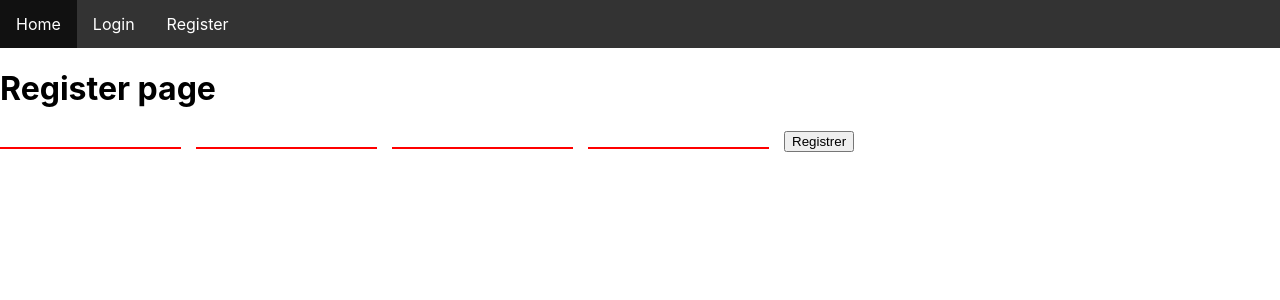
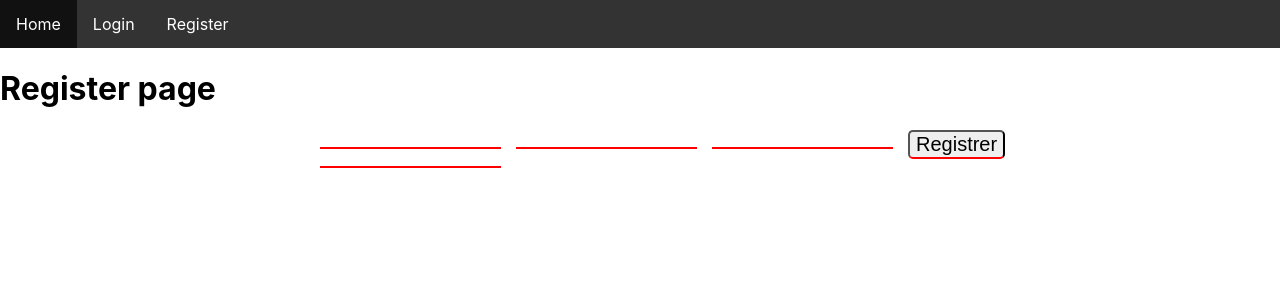
Before and after one commit to ColaSlice/psycologists-site, a React (Create React App) app: page /RegisterPage in a window 1280 px wide. Shown: the top 300 px of the page. Built offline with nearby package versions, Linux system fonts and the light colour scheme.

Commit message:
added html

```diff
--- a/src/App.css
+++ b/src/App.css
@@ -4,7 +4,7 @@ ul {
     padding: 0;
     overflow: hidden;
     background-color: #333;
-  }
+}
 
 li {
 float: left;
@@ -31,7 +31,6 @@ input[type=text] {
     border-bottom: 2px solid red;
     margin-right: 15px;
     float:left;
-
 }
 
 input[type=password] {
@@ -40,3 +39,23 @@ input[type=password] {
     margin-right: 15px;
     float:left;
 }
+
+button {
+    border-bottom: 2px solid red;
+    border-radius: 5px;
+    font-size: 20px;
+}
+
+.centerDiv {
+    margin-left: 25%;
+    width: 50%;
+    justify-content: center;
+    align-items: center;
+}
+
+.centerDiv2 {
+    margin-left: 25%;
+    width: 50%;
+    justify-content: center;
+    align-items: center;
+}
--- a/src/App.js
+++ b/src/App.js
@@ -7,8 +7,14 @@ import Home from './pages/Home';
 import LoginPage from './pages/LoginPage';
 import PrivatePage from './pages/PrivatePage';
 import RegisterPage from './pages/RegisterPage';
+import MessagePage from './pages/MessagePage';
+import PrivateRoute from './utils/PrivateRoute';
 
 function App() {
+  let auth = {'token':false};
+    if (localStorage.getItem("ok")) {
+        auth = {'token':true};
+    }
   return (
     <>
       <nav>
@@ -21,8 +27,11 @@ function App() {
       <Routes>
         <Route path="/" element={<Home />} />
         <Route path="/LoginPage" element={<LoginPage />} />
-        <Route path="/PrivatePage" element={<PrivatePage />} />
         <Route path="/RegisterPage" element={<RegisterPage />} />
+        <Route element={<PrivateRoute />}>
+          <Route element={<PrivatePage />} path="/PrivatePage" exact/>
+          <Route element={<MessagePage />} path="/MessagePage" exact/>
+        </Route>
       </Routes>
     </>
   );
--- a/src/pages/Home.js
+++ b/src/pages/Home.js
@@ -1,10 +1,15 @@
 import * as React from 'react';
-import { Link } from 'react-router-dom';
 
 export default function Home() {
     return (
-        <>
+        <div className='centerDiv'>
             <h1>Home page</h1>
-        </>
+            <h2>
+                Velkommen.
+            </h2>
+            <p>
+                Det her er en test side. Brug ikke dine personlige oplysninger her.
+            </p>
+        </div>
     );
 }
--- a/src/pages/LoginPage.js
+++ b/src/pages/LoginPage.js
@@ -7,7 +7,7 @@ import axios from 'axios';
 
 
 function GetToken(username, password, email, license) {
-    axios.post("https://localhost:5000/api/Proxy/login", {
+    axios.post("http://localhost:5002/api/Proxy/login", {
         username,
         password,
         email,
@@ -71,12 +71,14 @@ function LoginPage() {
     return (
         <div onLoad={check}>
             <h1>Login page</h1>
+            <div className='centerDiv2'>
                 <form ref={nameForm}>
                     <input type="text" label="username" name="username"/>
                     <input type="password" label="password" name="password"></input>
                     <input type="text" label="email" name="email"></input>
                     <input type="text" label="license" name="license"></input>
                 </form>
+            </div>
             <button onClick={login}>Logind</button>
         </div>
     );
--- /dev/null
+++ b/src/pages/MessagePage.js
@@ -0,0 +1,14 @@
+import * as React from 'react';
+import { Navigate, useNavigate } from 'react-router-dom';
+import Cookies from 'universal-cookie';
+
+
+function MessagePage() {
+    return (
+        <div>
+            <h1>Message page</h1>
+
+        </div>
+    );
+}
+export default MessagePage;
--- a/src/pages/RegisterPage.js
+++ b/src/pages/RegisterPage.js
@@ -6,13 +6,12 @@ import Cookies from 'universal-cookie';
 import axios from 'axios';
 
 function RegisterUser(username, password, email, license) {
-    axios.post("https://localhost:5000/api/Proxy/register", {
+    axios.post("http://localhost:5002/api/Proxy/register", {
         username,
         password,
         email,
         license
     }).then((response) => {
-        localStorage.setItem("respone", JSON.stringify(response.data));
         if (response.status === 200) {
             localStorage.setItem("ok", JSON.stringify(response.data));
         }
@@ -40,10 +39,12 @@ function RegisterPage() {
             <h1>Register page</h1>
             <nav>
             <form ref={nameForm}>
-                <input className='hej' type="text" label="username" name="username"/>
-                <input className='hej' type="password" label="password" name="password"></input>
-                <input className='hej' type="text" label="email" name="email"></input>
-                <input className='hej' type="text" label="license" name="license"></input>
+                <div className='centerDiv2'>
+                    <input type="text" label="username" name="username"/>
+                    <input type="password" label="password" name="password"></input>
+                    <input type="text" label="email" name="email"></input>
+                    <input type="text" label="license" name="license"></input>
+                </div>
             </form>
             <button onClick={register}>Registrer</button>
             </nav>
--- /dev/null
+++ b/src/utils/PrivateRoute.js
@@ -0,0 +1,17 @@
+import { Outlet, Navigate } from "react-router-dom";
+
+const PrivateRoute = () => {
+    let auth = {'token':false};
+    if (localStorage.getItem("user")) {
+        auth = {'token':true};
+    }
+    if (localStorage.getItem("ok")) {
+        auth = {'token':true};
+    }
+
+    return (
+        auth.token ? <Outlet/> : <navigate to="/"/>
+    )
+}
+
+export default PrivateRoute;
```
Lines whose indentation alone changed are shown as unchanged.
